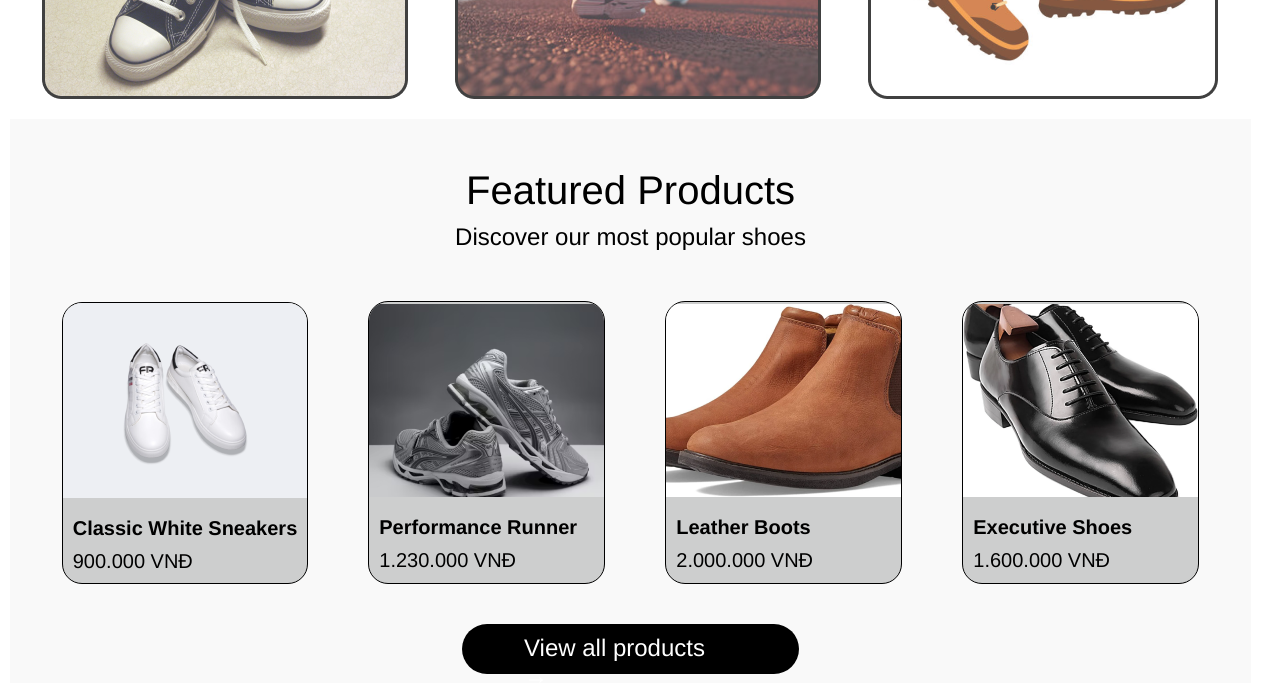
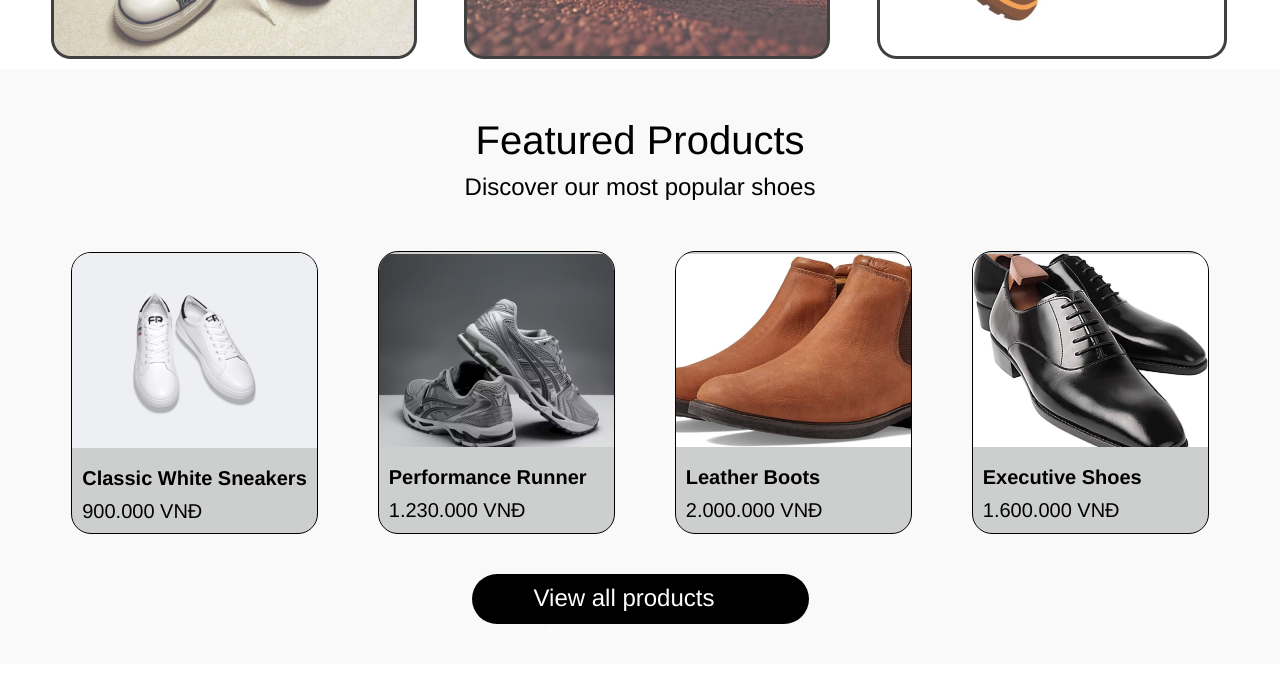
Before and after one commit to MNITH11/Shoes-Selling-Site, a plain HTML site: page index.html in a window 1280 px wide. Shown: the part 768-1451 px from the top of the page. Drawn offline with nearby package versions, Linux system fonts and the light colour scheme; a web font is replaced by a local one.

Commit message:
Update style.css

```diff
--- a/style.css
+++ b/style.css
@@ -1,11 +1,20 @@
 .homepage {
-  display: inline-flex;
+  display: flex;
   flex-direction: column;
-  align-items: flex-start;
-  gap: 10px;
-  padding: 10px;
-  position: relative;
+  align-items: center;
+  width: 100vw;
+  min-height: 100vh;
+  margin: 0;
+  padding: 0;
   background-color: #ffffff;
+  overflow-x: hidden;
+}
+
+.content-wrapper {
+  width: 100%;
+  max-width: 1241px;
+  margin: 0 auto;
+  padding: 0 20px;
 }
 
 .homepage .nav-bar {
```
